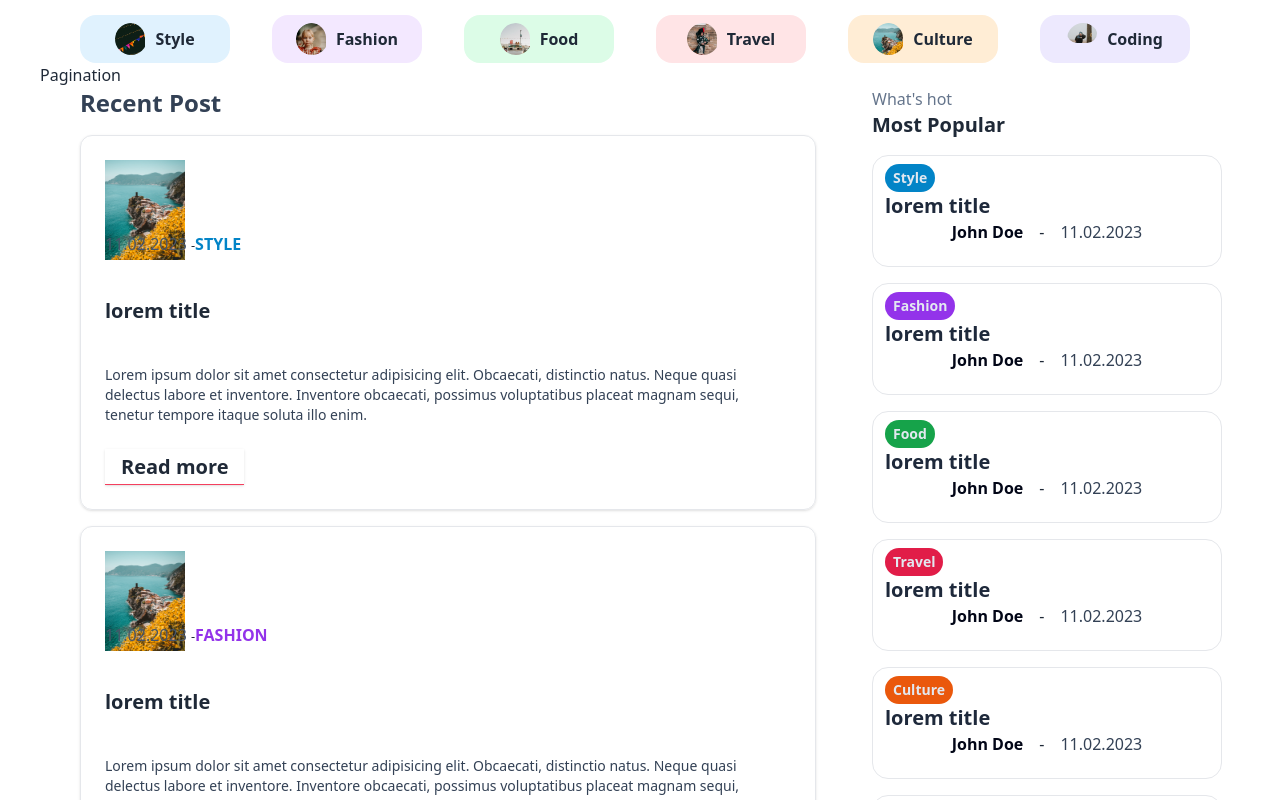
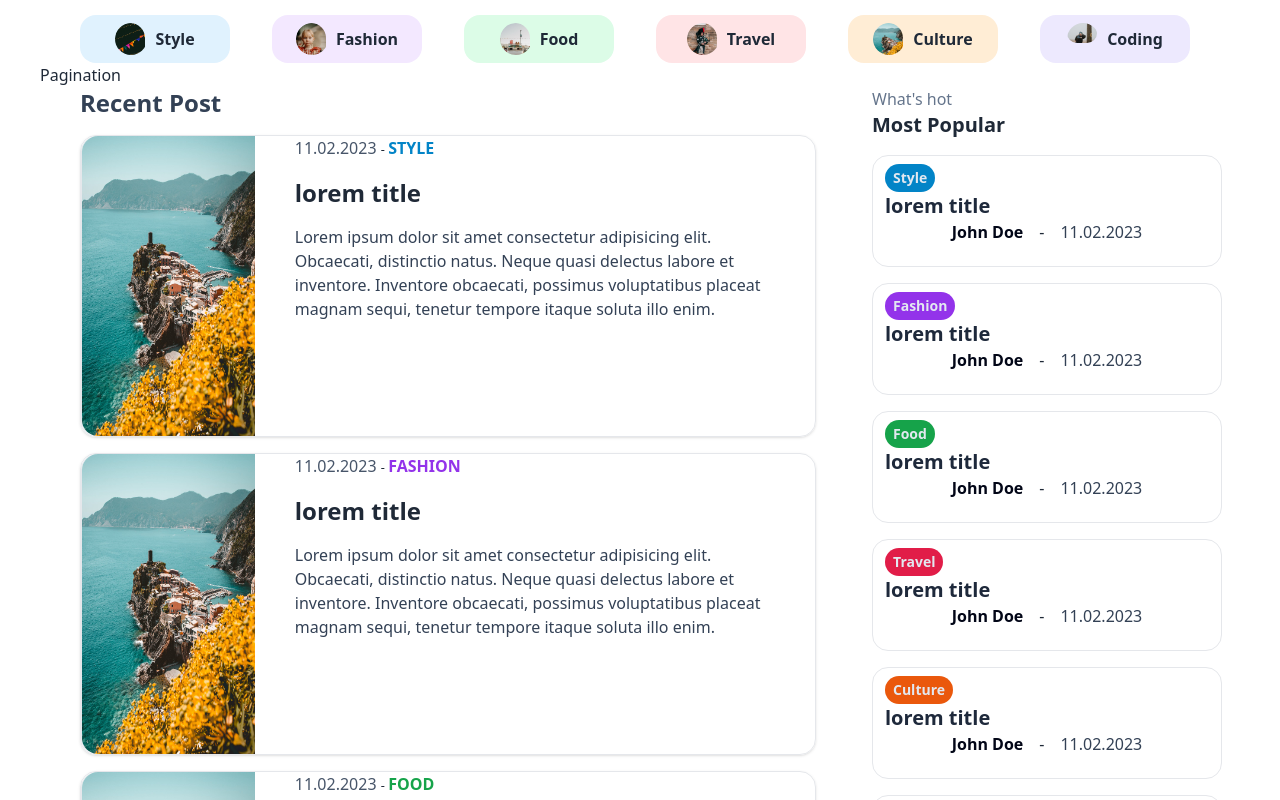
Before and after one commit to JoseBritoP/blogify, a Next.js app: page / in a window 1280 px wide. Shown: the part 760-1560 px from the top of the page. Built offline with nearby package versions, Linux system fonts and the light colour scheme.

Commit message:
CardBlog

```diff
--- a/src/components/cards/CardBlog.tsx
+++ b/src/components/cards/CardBlog.tsx
@@ -1,12 +1,6 @@
 import * as React from "react";
 
-import { Button } from "@/components/ui/button";
-import {
-  Card,
-  CardContent,
-  CardFooter,
-  CardHeader,
-} from "@/components/ui/card";
+import { Card, CardContent } from "@/components/ui/card";
 import Image from "next/image";
 
 type Category = "Style" | "Fashion" | "Food" | "Travel" | "Culture" | "Coding";
@@ -20,20 +14,6 @@ interface CardBlogProps {
     img: string;
   };
 }
-/*
-label:'Style'
-className: "bg-sky-100 hover:bg-sky-200",
-label: "Fashion",
-className: "bg-purple-100 hover:bg-purple-200",
-label: "Food",
-className: "bg-green-100 hover:bg-green-200",
-label: "Travel",
-className: "bg-rose-100 hover:bg-rose-200",
-label: "Culture",
-className: "bg-orange-100 hover:bg-orange-200",
-label: "Coding",
-className: "bg-violet-100 hover:bg-violet-200",
-*/
 
 export function CardBlog({ card }: CardBlogProps) {
   const textColor =
@@ -52,25 +32,28 @@ export function CardBlog({ card }: CardBlogProps) {
       : "";
 
   return (
-    <Card className="w-full">
-      <CardHeader className="h-24 w-36 object-contain">
-        <Image alt={card.title} src={card.img} height={80} width={80} />
-      </CardHeader>
-      <CardContent className="flex flex-col items-start justify-center gap-10">
-        <p className="font-medium text-base text-slate-600">
-          {card.date} <small className="text-gray-800">-</small>
-          <span className={`${textColor} font-semibold uppercase`}>
-            {card.category}
-          </span>
-        </p>
-        <h1 className="text-gray-800 text-xl font-semibold">{card.title}</h1>
-        <p className="text-sm text-slate-700">{card.text}</p>
+    <Card className="w-full border rounded-2xl flex justify-center items-start gap-x-4">
+      <section className="w-5/6 border-l rounded-2xl">
+        <Image
+          alt={card.title}
+          src={card.img}
+          className="h-[300px] w-[400px] rounded-l-2xl"
+          height={800}
+          width={800}
+        />
+      </section>
+      <CardContent className="grid grid-cols-1">
+        <div className="flex flex-col justify-center items-start gap-y-4">
+          <p className="font-medium text-base text-slate-600">
+            {card.date} <small className="text-gray-800"> - </small>
+            <span className={`${textColor} font-semibold uppercase`}>
+              {card.category}
+            </span>
+          </p>
+          <h1 className="text-gray-800 text-2xl font-bold">{card.title}</h1>
+          <p className="text-base text-slate-700">{card.text}</p>
+        </div>
       </CardContent>
-      <CardFooter className="flex justify-start items-center">
-        <Button className="bg-none border-b border-rose-500 text-xl font-semibold">
-          Read more
-        </Button>
-      </CardFooter>
     </Card>
   );
 }
```
